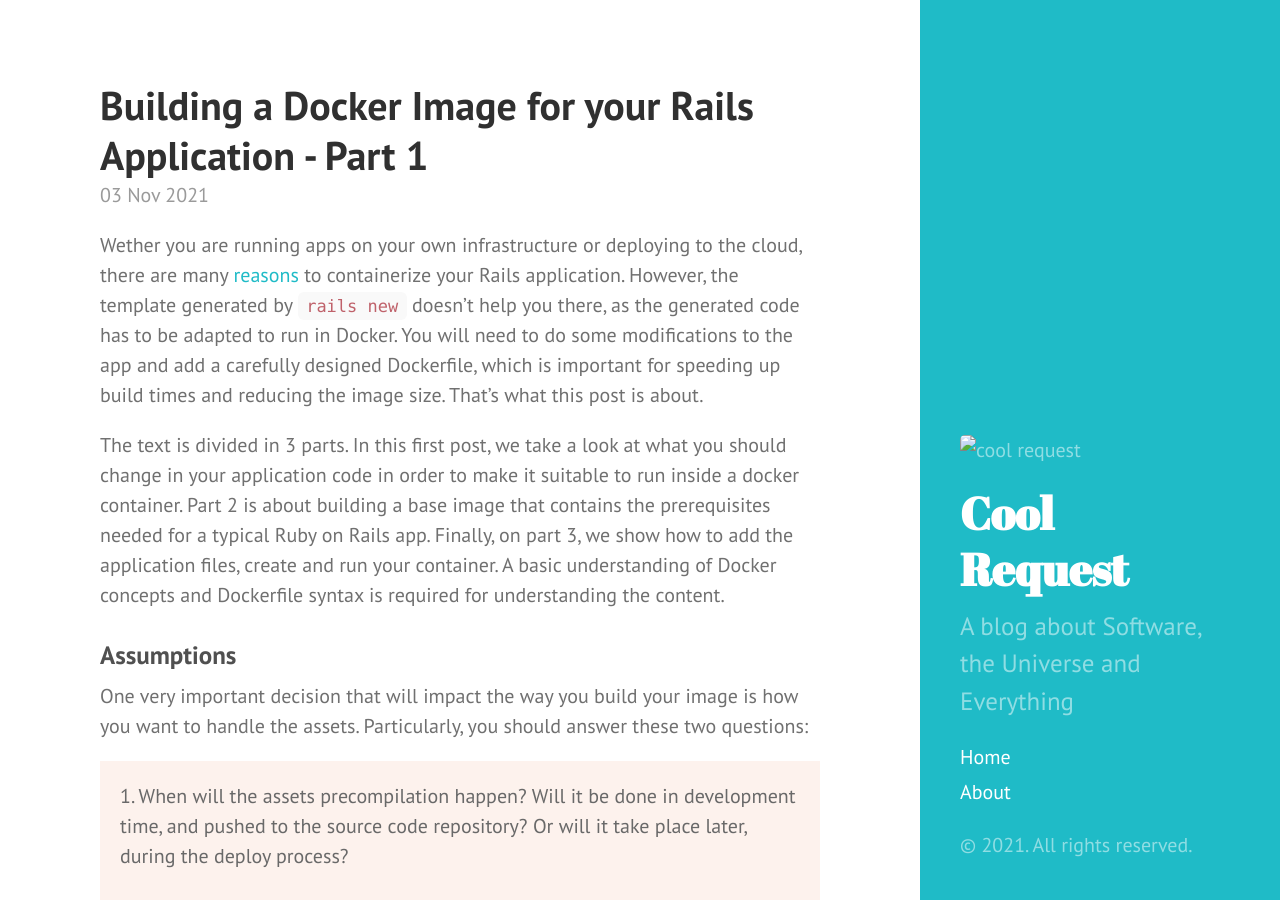
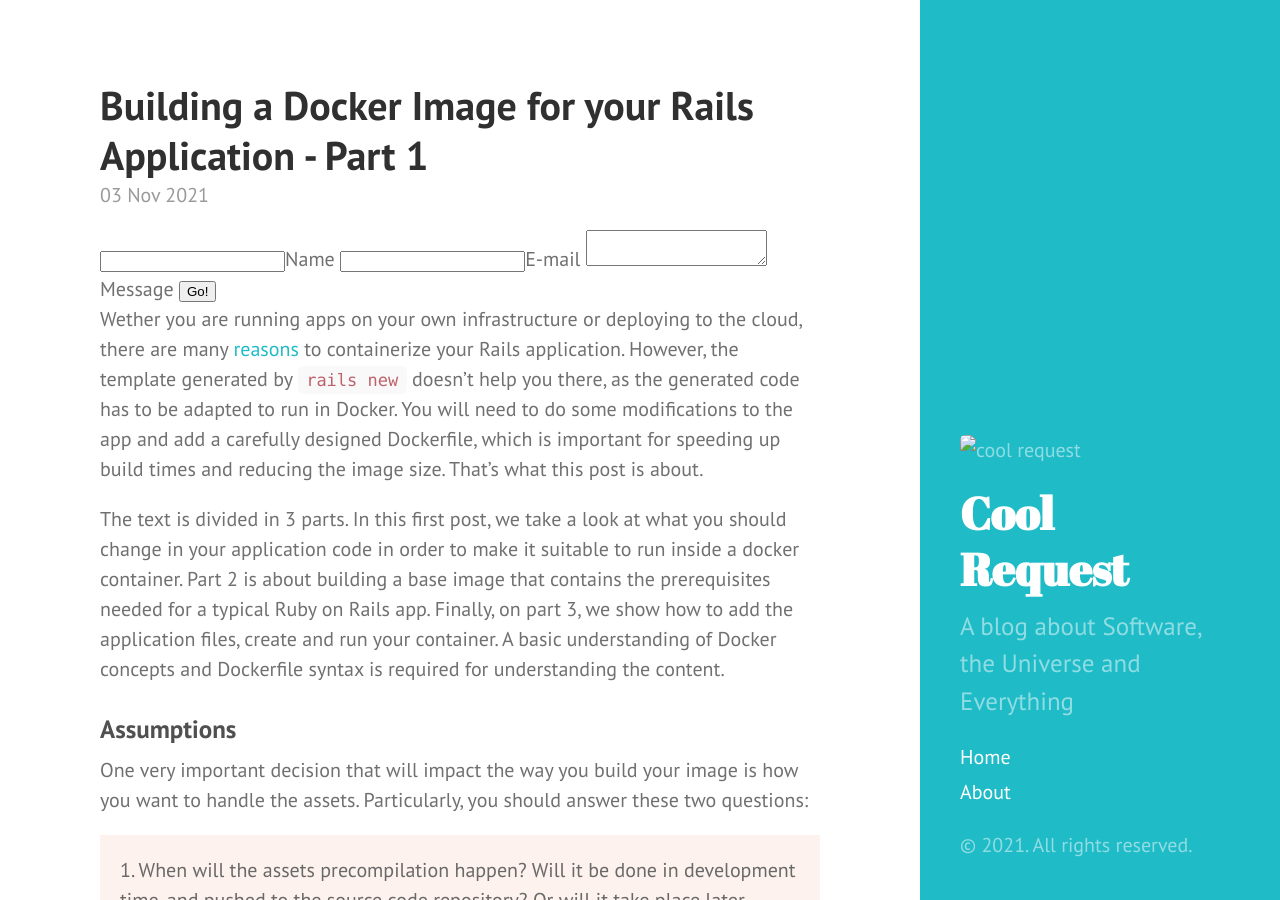
Before and after one commit to CoolRequest/coolrequest.github.io, a Jekyll site: the page built from _posts/2021-11-03-docker_image_rails_part1.md, in a window 1280 px wide and 900 px high. Built offline with Jekyll 4.4.1, drawn with Linux system fonts in a browser that asks for light colours.

Commit message:
form de comentarios

```diff
--- a/_posts/2021-11-03-docker_image_rails_part1.md
+++ b/_posts/2021-11-03-docker_image_rails_part1.md
@@ -2,6 +2,17 @@
 layout: post
 title: Building a Docker Image for your Rails Application - Part 1
 ---
+
+<form method="POST" action="https://cr-staticman.herokuapp.com/v3/entry/github/CoolRequest/coolrequest.github.io/master/comments">
+  <input name="options[redirect]" type="hidden" value="https://my-site.com">
+  <!-- e.g. "2016-01-02-this-is-a-post" -->
+  <input name="options[slug]" type="hidden" value="{{ page.slug }}">
+  <label><input name="fields[name]" type="text">Name</label>
+  <label><input name="fields[email]" type="email">E-mail</label>
+  <label><textarea name="fields[message]"></textarea>Message</label>
+
+  <button type="submit">Go!</button>
+</form>
 
 Wether you are running apps on your own infrastructure or deploying to the cloud, there are many [reasons](https://www.docker.com/why-docker) to containerize your Rails application. However, the template generated by `rails new` doesn’t help you there, as the generated code has to be adapted to run in Docker. You will need to do some modifications to the app and add a carefully designed Dockerfile, which is important for speeding up build times and reducing the image size. That's what this post is about.
 
```
